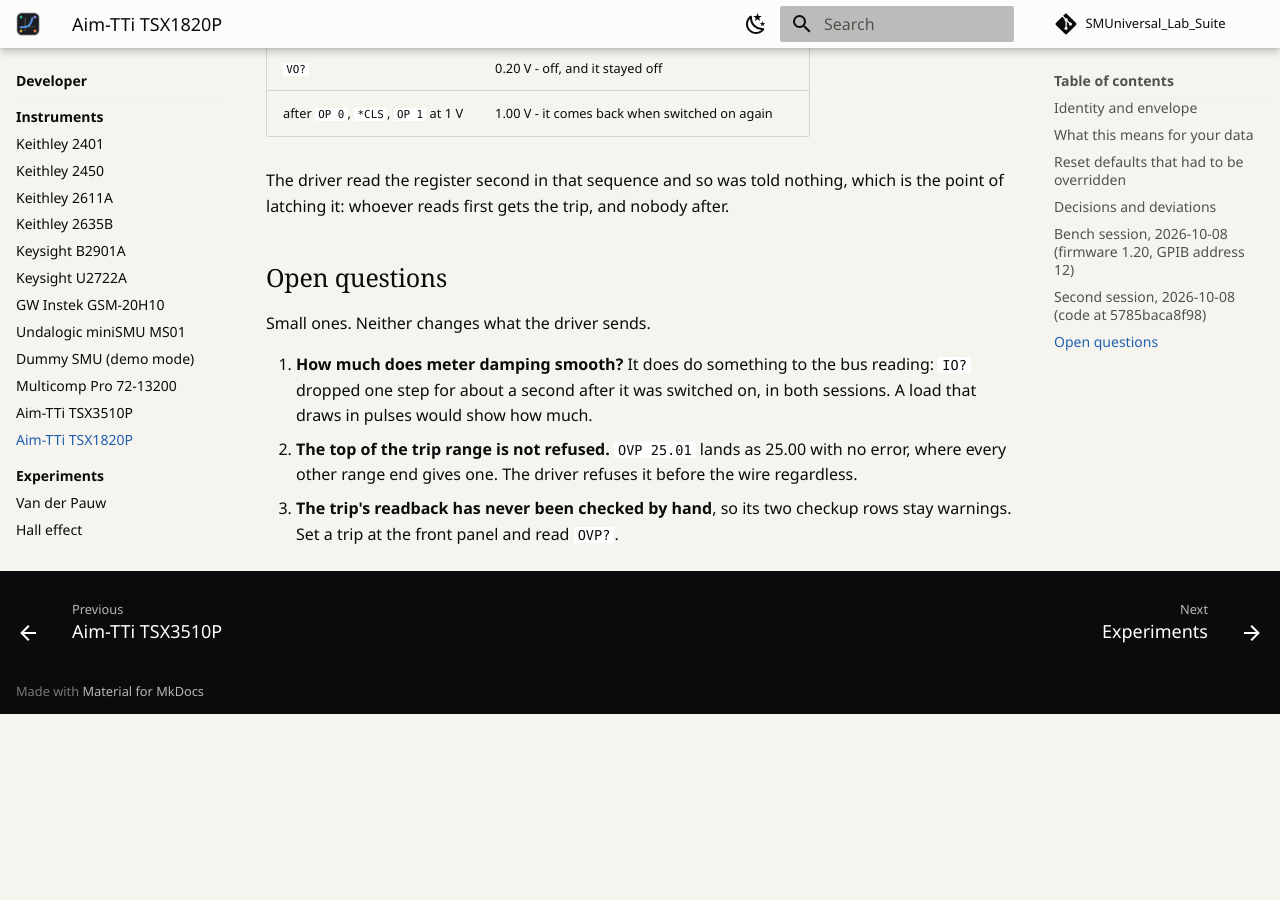
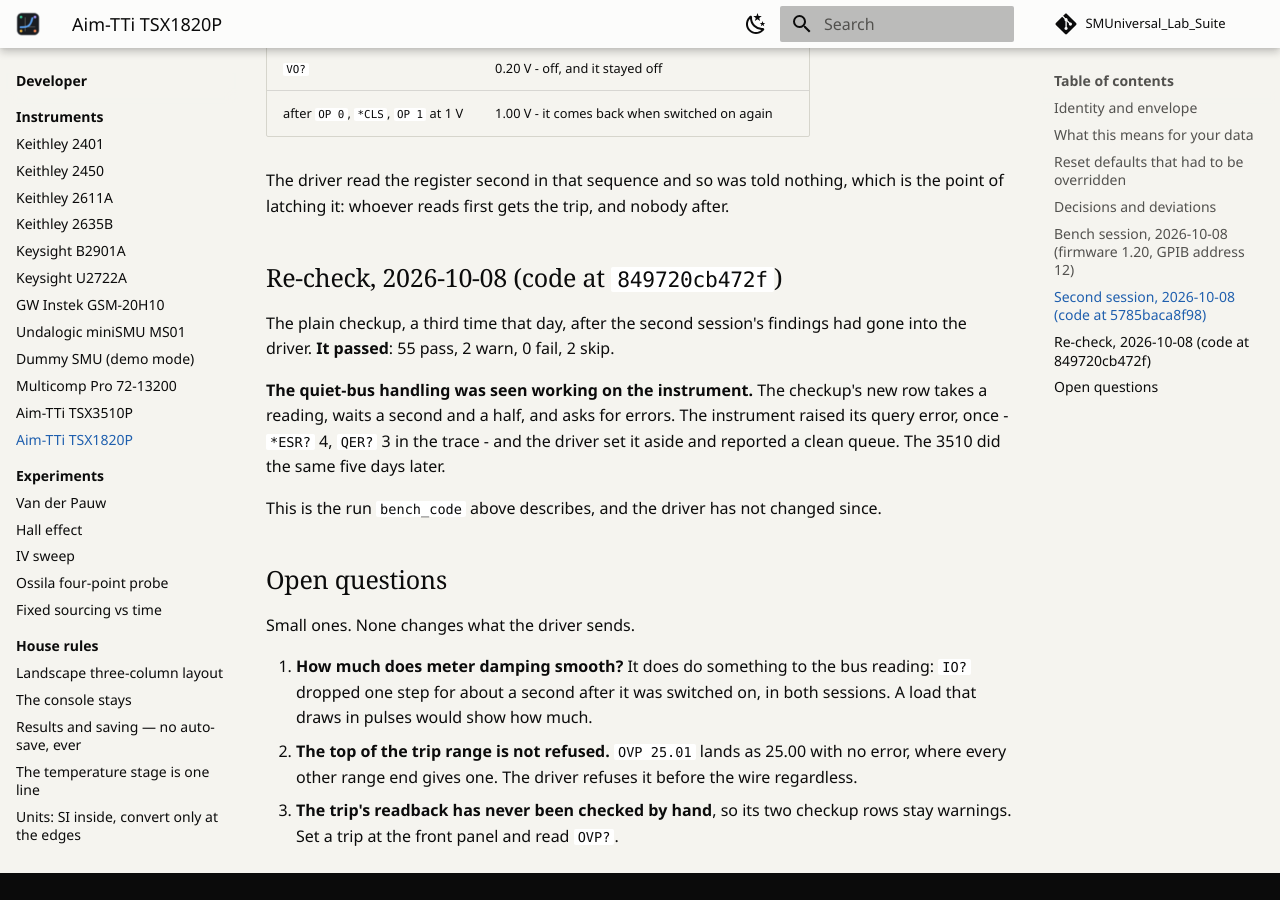
Before and after one commit to jcgutierrezg/SMUniversal_Lab_Suite, an MkDocs documentation site: the page built from docs/instruments/aimtti-tsx1820p.md, in a window 1280 px wide and 900 px high, scrolled down 4716 px. Built offline with MkDocs 1.6.1 and Material for MkDocs 9.7.7, drawn with Linux system fonts in a browser that asks for light colours; comment, search, counter and statistics services are not loaded; before the commit the page ends 5430 px from its top, so only the background shows below that.

Commit message:
Record the TSX1820P's re-check
Run on 2026-10-08 at 16:01, at 849720cb472f, GPIB address 12, nothing
attached: 55 pass, 2 warn, 0 fail, 2 skip. The warnings are the trip
readback.

The row that pauses after a reading passed on this unit too: it raised its
quiet-bus query error once and the driver set it aside.

Its fingerprint, 5cee3e958288, is the current driver's, so both supplies
now read as commissioned and nothing is owed a checkup.

Notes and generated pages only. Under 1.0.3.

Co-Authored-By: Claude Opus 5.5 <noreply@anthropic.com>

```diff
--- a/docs/instruments/aimtti-tsx1820p.md
+++ b/docs/instruments/aimtti-tsx1820p.md
@@ -10,8 +10,8 @@ maintenance: active
 # --- bench facts: hand-written, and the schema requires them -------------
 bench_ever: true
 last_bench: 2026-10-08
-bench_notes: "2026-10-08, second run of the day, at 5785baca8f98, GPIB address 12, nothing attached: 54 pass, 2 warn, 0 fail, 2 skip. The two warnings are the trip readback, which nobody has checked against a trip set by hand; the two skips need a load. The setpoint readbacks now pass. tools/bench_supply.py followed and ran to the end, resistor and deliberate trip included. The first run that morning, at a1eb7b66680c, is written up in the note as well"
-bench_code: "9fe7bfdf67ac"
+bench_notes: "2026-10-08, third run of the day, at 849720cb472f, GPIB address 12, nothing attached: 55 pass, 2 warn, 0 fail, 2 skip. The two warnings are the trip readback, which nobody has checked against a trip set by hand; the two skips need a load. The row that pauses after a reading passed, with the instrument raising its quiet-bus query error once and the driver setting it aside. The two sessions earlier that day, at a1eb7b66680c and 5785baca8f98, ran tools/bench_supply.py as well and are written up in the note"
+bench_code: "5cee3e958288"
 bench_result: pass
 bench_result_note: null
 bench_revalidated: null
@@ -235,9 +235,24 @@ The driver read the register second in that sequence and so was told
 nothing, which is the point of latching it: whoever reads first gets
 the trip, and nobody after.
 
+## Re-check, 2026-10-08 (code at `849720cb472f`)
+
+The plain checkup, a third time that day, after the second session's
+findings had gone into the driver. **It passed**: 55 pass, 2 warn,
+0 fail, 2 skip.
+
+**The quiet-bus handling was seen working on the instrument.** The
+checkup's new row takes a reading, waits a second and a half, and asks
+for errors. The instrument raised its query error, once - `*ESR?` 4,
+`QER?` 3 in the trace - and the driver set it aside and reported a
+clean queue. The 3510 did the same five days later.
+
+This is the run `bench_code` above describes, and the driver has not
+changed since.
+
 ## Open questions
 
-Small ones. Neither changes what the driver sends.
+Small ones. None changes what the driver sends.
 
 1. **How much does meter damping smooth?** It does do something to the
    bus reading: `IO?` dropped one step for about a second after it was
```
Also changed, not shown: CHANGELOG.md (+6 -6 lines), docs/guide/instruments/aimtti-tsx1820p.md (+1 -3 lines), docs/guide/instruments/index.md (+1 -1 lines), docs/open/checkup-owed.md (+1 -1 lines), docs/open/technical-debt.md (+0 -1 lines).
